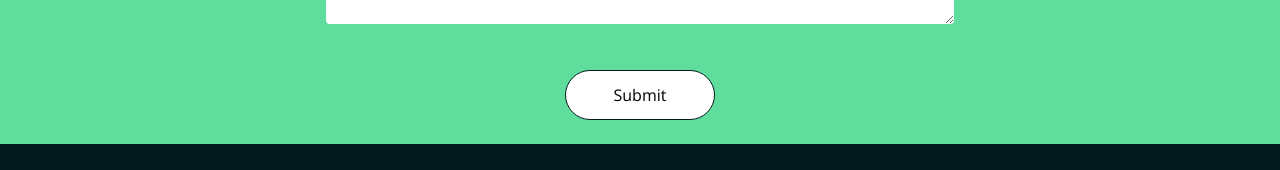
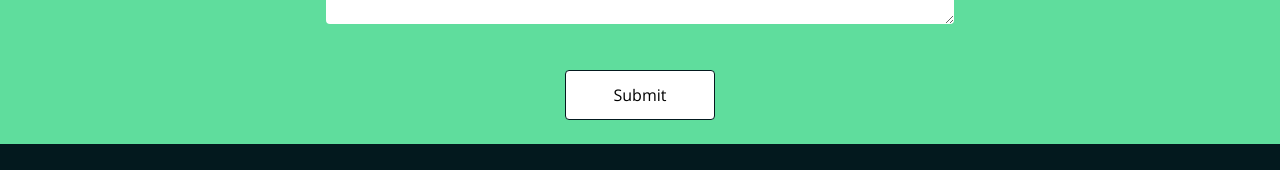
Before and after one commit to Mommotexx/React-Portfolio, a React (Vite) app: page / in a window 1280 px wide. Shown: the part 2909-3079 px from the top of the page. Built offline with nearby package versions, Linux system fonts and the light colour scheme.

Commit message:
UX feedback, should be rounded equally for the form

```diff
--- a/src/Components/Contact/Contact.jsx
+++ b/src/Components/Contact/Contact.jsx
@@ -48,7 +48,7 @@ const Contact = () => {
                 </div>
                 <button
                     type="submit"
-                    className="border border-dark rounded-full m-auto py-3 px-12 bg-white hover:bg-dark hover:text-white mb-6"
+                    className="border border-dark rounded m-auto py-3 px-12 bg-white hover:bg-dark hover:text-white mb-6"
                 >
                     Submit
                 </button>
```
